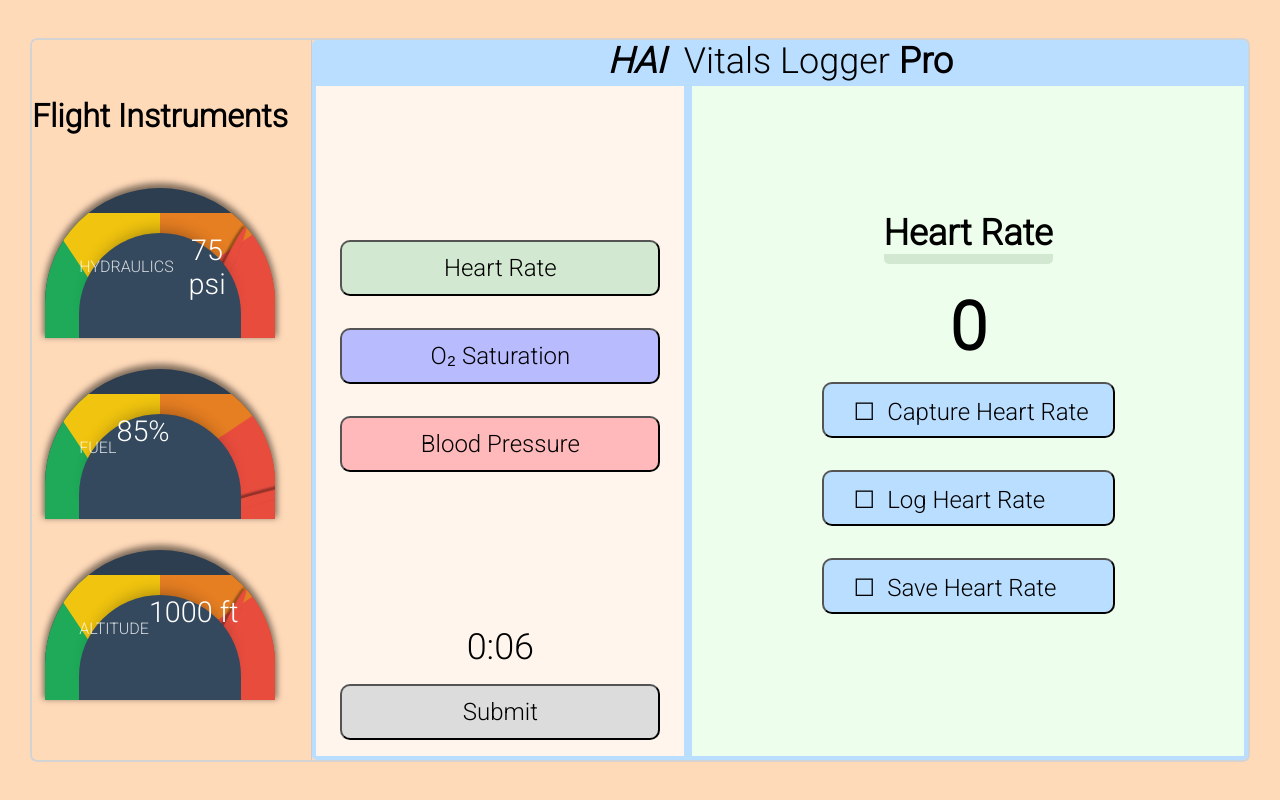
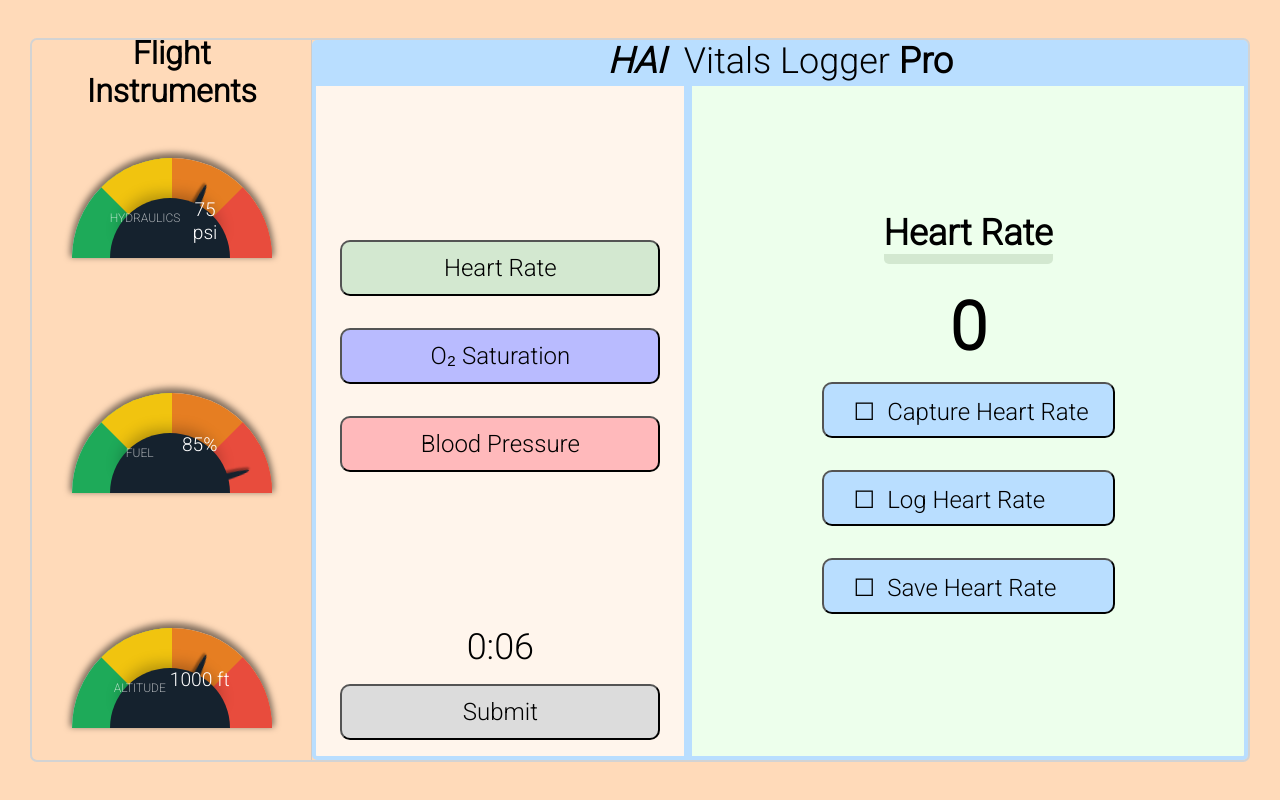
Before and after one commit to gt-cec/ONR-Medivac, a Flask app: template Server/templates/VitalsTask/index.html in a window 1280 px wide. Run offline with Flask 3, Linux system fonts and the light colour scheme; the template is opened without the code that fills it, so the values that code supplies are empty; parts of the project's set-up code (start-up, migrations or seed data) failed here and were passed over.

Commit message:
gauge visual update

```diff
--- a/Server/static/VitalsTask/styles.css
+++ b/Server/static/VitalsTask/styles.css
@@ -158,89 +158,96 @@
     font-weight: bolder;
 }
 
+
 body {
     height: 100vh;
     font-family: Arial;
     text-align: center;
     font-family: Arial, Helvetica, sans-serif;
     }
+    h1 {
+    text-align: center;
+    }
+    .gauge-container {
+            display: grid;
+            flex-direction: rows;
+            grid-template-rows: 75px 225px 225px 225px;
+            place-content: center;
+            grid-gap: 10px;
+            margin: 0 auto;
+           padding: 20px 15px 15px;
 
 
-    .instruments-title {
-        text-align: center;
-        padding: 20px 0;
-        margin: 0;
-        font-size: 24px;
-        background-color: #2c3e50;
     }
-
-    .gauge-container {
-        display: flex;
-        flex-direction: column;
-        justify-content: space-around;
-        align-items: center;
-        height: calc(100% - 64px); /* Subtracting the title height */
-        padding: 20px 0;
-    }
-
     .gauge-wrapper {
-        width: 100%;
-        display: flex;
-        justify-content: center;
-        align-items: center;
+    display: grid;
+    place-content: center;
+    width: auto;
+    margin: 0 auto;
+    padding: 15px 20px 20px;
     }
 
     .gauge {
-        background: #2c3e50;
+    background: #e7e7e7;
     box-shadow: 0 -3px 6px 2px rgba(0, 0, 0, 0.5);
-        width: 90%;
-        height: 150px;
-        border-radius: 150px 150px 0 0 !important;
+    width: 200px;
+    height: 100px;
+    border-radius: 100px 100px 0 0 !important;
     position: relative;
     overflow: hidden;
     }
+    .gauge.min-scaled {
+    transform: scale(0.5);
+    }
 
     .gauge-center {
-        width: 70%;
-        height: 70%;
-        background: #34495e;
-        border-radius: 150px 150px 0 0 !important;
+    content: "";
+    color: #fff;
+    width: 60%;
+    height: 60%;
+    background: #15222e;
+    border-radius: 100px 100px 0 0 !important;
     position: absolute;
     box-shadow: 0 -13px 15px -10px rgba(0, 0, 0, 0.28);
-        right: 15%;
+    right: 21%;
     bottom: 0;
     color: #fff;
     z-index: 10;
     }
 
+    .gauge-center .label,
+    .gauge-center .number {
+    display: block;
+    width: 100%;
+    text-align: center;
+    border: 0 !important;
+    }
     .gauge-center .label {
-        font-size: 1em;
-        opacity: 0.8;
-        margin: 1.5em 0 0.3em 0;
+    font-size: 0.75em;
+    opacity: 0.6;
+    margin: 1.1em 0 0.3em 0;
     }
-
     .gauge-center .number {
-        font-size: 1.8em;
+    font-size: 1.2em;
     }
 
     .needle {
-        width: 120px;
-        height: 10px;
-        background: #e74c3c;
+    width: 80px;
+    height: 7px;
+    background: #15222e;
     border-bottom-left-radius: 100% !important;
     border-bottom-right-radius: 5px !important;
     border-top-left-radius: 100% !important;
     border-top-right-radius: 5px !important;
     position: absolute;
-        bottom: -3px;
-        left: 30px;
-        transform-origin: 100% 5px;
+    bottom: -2px;
+    left: 20px;
+    transform-origin: 100% 4px;
     transform: rotate(0deg);
     box-shadow: 0 2px 2px 1px rgba(0, 0, 0, 0.38);
     display: none;
     z-index: 9;
     }
-
 
     .four.gauge1 .needle {
     animation: fourspeed1 2s 1 both;
@@ -276,18 +283,17 @@
     }
 
     .four .slice-colors .st.slice-item:nth-child(2) {
-        border-top: 75px #f1c40f solid;
-        border-right: 75px #f1c40f solid;
+    border-top: 50px #f1c40f solid;
+    border-right: 50px #f1c40f solid;
     background-color: #1eaa59;
     }
 
     .four .slice-colors .st.slice-item:nth-child(4) {
     left: 50%;
-        border-bottom: 75px #e84c3d solid;
-        border-right: 75px #e84c3d solid;
+    border-bottom: 50px #e84c3d solid;
+    border-right: 50px #e84c3d solid;
     background-color: #e67e22;
     }
-
 
     @-webkit-keyframes fourspeed1 {
     0% {
```
Lines whose indentation alone changed are shown as unchanged.
